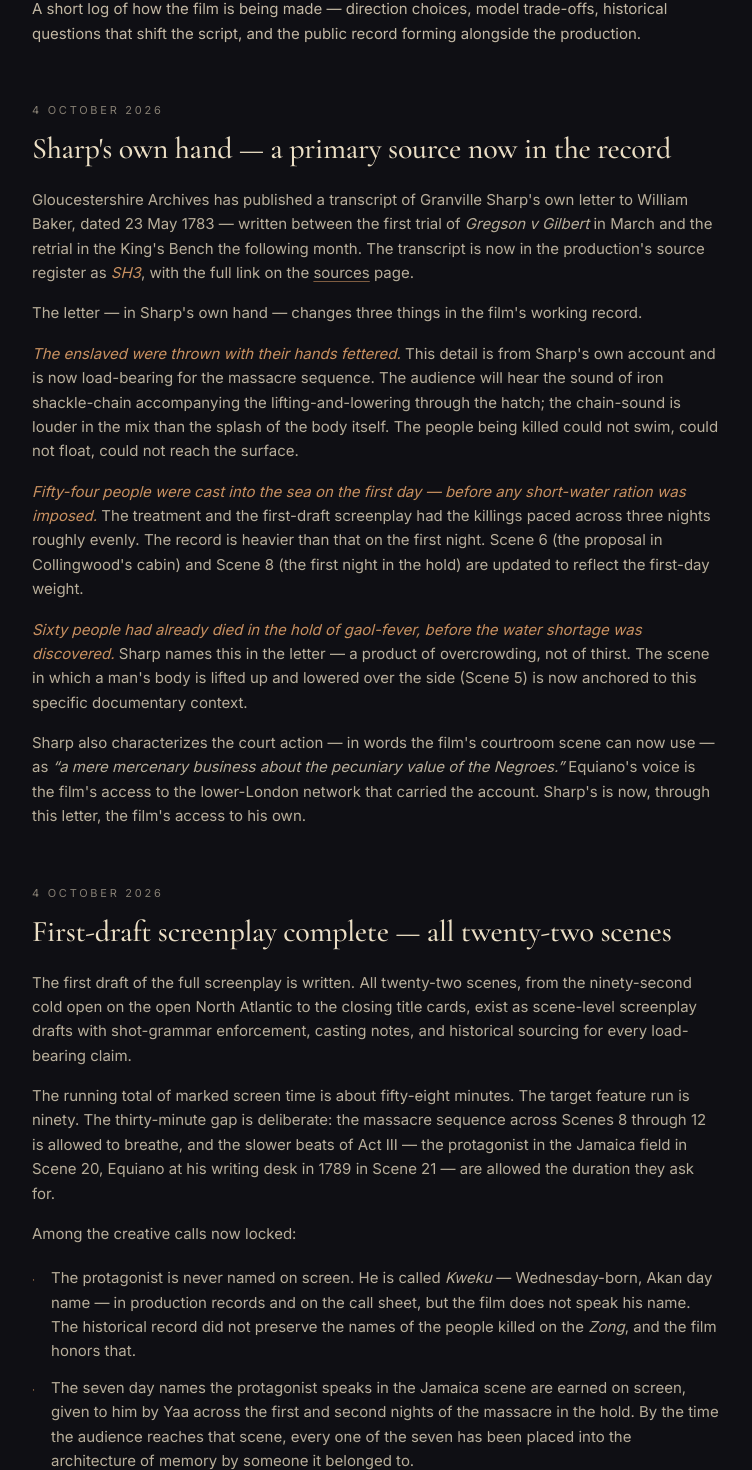
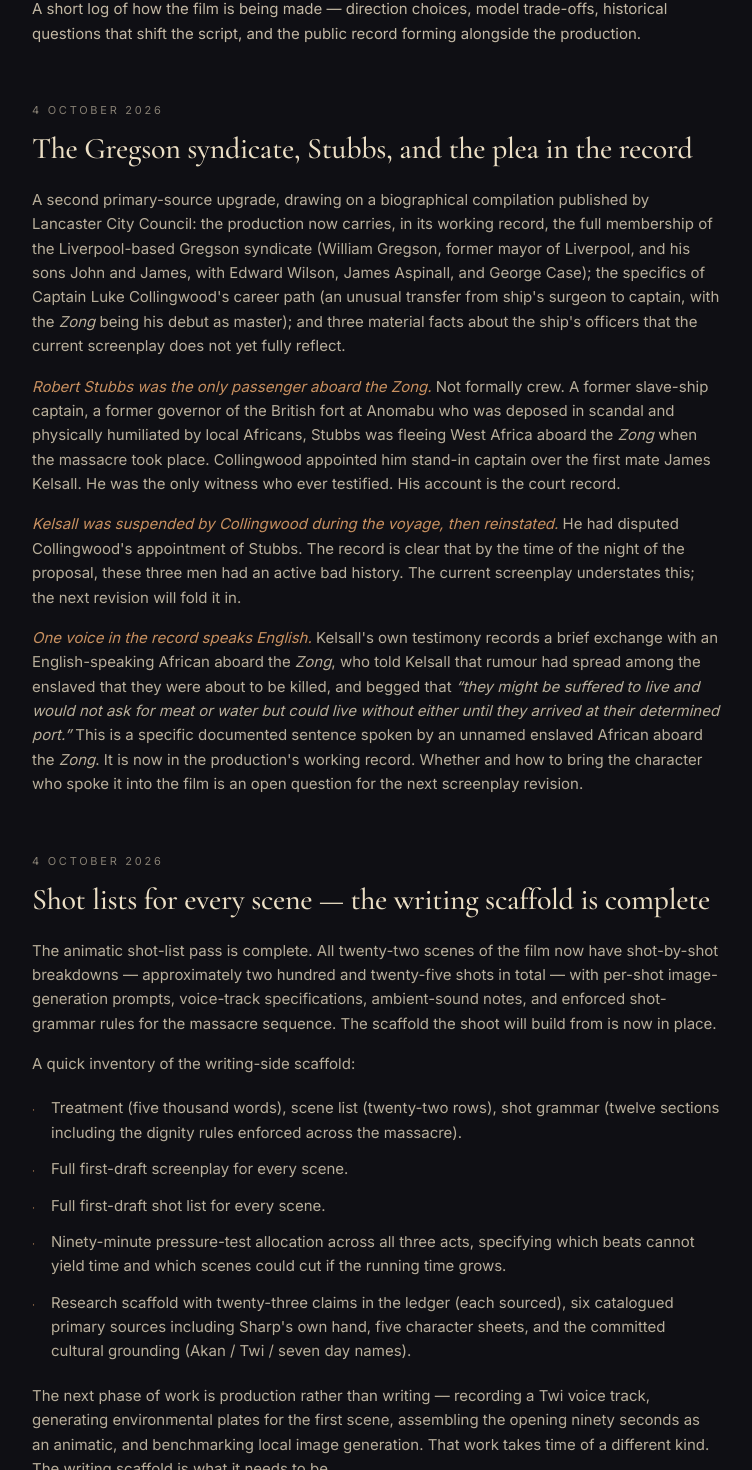
Before and after one commit to GigaMegaConsulting/zong-1781-site, a Next.js app: page /journal in a window 1280 px wide. Shown: the part 233-1703 px from the top of the page, without its empty margins (264-1016 px from the left). Built offline with nearby package versions, Linux system fonts and the light colour scheme; no server answers.

Commit message:
Journal: Lancaster biographies and Scene 6/19 v2 pass

```diff
--- a/src/app/journal/page.tsx
+++ b/src/app/journal/page.tsx
@@ -14,6 +14,105 @@ type Entry = {
 };
 
 const ENTRIES: Entry[] = [
+  {
+    date: "4 October 2026",
+    title: "The Gregson syndicate, Stubbs, and the plea in the record",
+    body: (
+      <>
+        <p>
+          A second primary-source upgrade, drawing on a biographical compilation
+          published by Lancaster City Council: the production now carries, in its working
+          record, the full membership of the Liverpool-based Gregson syndicate (William
+          Gregson, former mayor of Liverpool, and his sons John and James, with Edward
+          Wilson, James Aspinall, and George Case); the specifics of Captain Luke
+          Collingwood&apos;s career path (an unusual transfer from ship&apos;s surgeon to captain,
+          with the <em>Zong</em> being his debut as master); and three material facts about
+          the ship&apos;s officers that the current screenplay does not yet fully reflect.
+        </p>
+        <p className="mt-4">
+          <strong className="font-normal italic text-[color:var(--color-amber)]">
+            Robert Stubbs was the only passenger aboard the Zong.
+          </strong>{" "}
+          Not formally crew. A former slave-ship captain, a former governor of the British
+          fort at Anomabu who was deposed in scandal and physically humiliated by local
+          Africans, Stubbs was fleeing West Africa aboard the <em>Zong</em> when the massacre
+          took place. Collingwood appointed him stand-in captain over the first mate James
+          Kelsall. He was the only witness who ever testified. His account is the court
+          record.
+        </p>
+        <p className="mt-4">
+          <strong className="font-normal italic text-[color:var(--color-amber)]">
+            Kelsall was suspended by Collingwood during the voyage, then reinstated.
+          </strong>{" "}
+          He had disputed Collingwood&apos;s appointment of Stubbs. The record is clear that by
+          the time of the night of the proposal, these three men had an active bad history.
+          The current screenplay understates this; the next revision will fold it in.
+        </p>
+        <p className="mt-4">
+          <strong className="font-normal italic text-[color:var(--color-amber)]">
+            One voice in the record speaks English.
+          </strong>{" "}
+          Kelsall&apos;s own testimony records a brief exchange with an English-speaking African
+          aboard the <em>Zong</em>, who told Kelsall that rumour had spread among the enslaved
+          that they were about to be killed, and begged that{" "}
+          <em>
+            &ldquo;they might be suffered to live and would not ask for meat or water but
+            could live without either until they arrived at their determined port.&rdquo;
+          </em>{" "}
+          This is a specific documented sentence spoken by an unnamed enslaved African aboard
+          the <em>Zong</em>. It is now in the production&apos;s working record. Whether and how to
+          bring the character who spoke it into the film is an open question for the next
+          screenplay revision.
+        </p>
+      </>
+    ),
+  },
+  {
+    date: "4 October 2026",
+    title: "Shot lists for every scene — the writing scaffold is complete",
+    body: (
+      <>
+        <p>
+          The animatic shot-list pass is complete. All twenty-two scenes of the film now have
+          shot-by-shot breakdowns — approximately two hundred and twenty-five shots in total — with
+          per-shot image-generation prompts, voice-track specifications, ambient-sound notes, and
+          enforced shot-grammar rules for the massacre sequence. The scaffold the shoot will build
+          from is now in place.
+        </p>
+        <p className="mt-4">
+          A quick inventory of the writing-side scaffold:
+        </p>
+        <ul className="list-none space-y-3 pl-0 mt-5">
+          <li className="flex gap-4">
+            <span className="serif italic text-[color:var(--color-amber)]">·</span>
+            <span>Treatment (five thousand words), scene list (twenty-two rows), shot grammar (twelve sections including the dignity rules enforced across the massacre).</span>
+          </li>
+          <li className="flex gap-4">
+            <span className="serif italic text-[color:var(--color-amber)]">·</span>
+            <span>Full first-draft screenplay for every scene.</span>
+          </li>
+          <li className="flex gap-4">
+            <span className="serif italic text-[color:var(--color-amber)]">·</span>
+            <span>Full first-draft shot list for every scene.</span>
+          </li>
+          <li className="flex gap-4">
+            <span className="serif italic text-[color:var(--color-amber)]">·</span>
+            <span>Ninety-minute pressure-test allocation across all three acts, specifying which beats cannot yield time and which scenes could cut if the running time grows.</span>
+          </li>
+          <li className="flex gap-4">
+            <span className="serif italic text-[color:var(--color-amber)]">·</span>
+            <span>Research scaffold with twenty-three claims in the ledger (each sourced), six catalogued primary sources including Sharp&apos;s own hand, five character sheets, and the committed cultural grounding (Akan / Twi / seven day names).</span>
+          </li>
+        </ul>
+        <p className="mt-5">
+          The next phase of work is production rather than writing — recording a Twi voice track,
+          generating environmental plates for the first scene, assembling the opening ninety seconds
+          as an animatic, and benchmarking local image generation. That work takes time of a
+          different kind. The writing scaffold is what it needs to be.
+        </p>
+      </>
+    ),
+  },
   {
     date: "4 October 2026",
     title: "Sharp's own hand — a primary source now in the record",
--- a/src/app/sources/page.tsx
+++ b/src/app/sources/page.tsx
@@ -55,6 +55,16 @@ const SOURCES: Source[] = [
       "https://www.gloucestershire.gov.uk/media/chvhqn35/appendix_o_granville_sharp_transcipts-25462.pdf",
     note:
       "Sharp's own account of the Zong, written between the first trial and the retrial. Contains the detail that the enslaved were thrown with their hands fettered; that 54 were cast overboard on the first day before short-water rationing was imposed; and Sharp's characterization of the court case as 'a mere mercenary business about the pecuniary value of the Negroes.' Transcript published online by Gloucestershire Archives.",
+  },
+  {
+    id: "LC1",
+    type: "secondary",
+    authorOrBody: "Lancaster City Council (compiled)",
+    title: "Biographies of individuals involved in the Zong",
+    date: "ongoing (PDF)",
+    href: "https://www.lancaster.gov.uk/assets/attach/13394/Biographies-of-individuals-involved-in-the-Zong.pdf",
+    note:
+      "Compiled biographies of the Gregson syndicate owners and the ship's officers. Draws on Walvin 2011, Baucom 2005, Krikler 2012. The source for the full Gregson syndicate membership, Collingwood's background as a ship's surgeon, Kelsall's suspension and reinstatement, and Stubbs's role as the only passenger and the only testifying witness.",
   },
   {
     id: "GG1",
```
